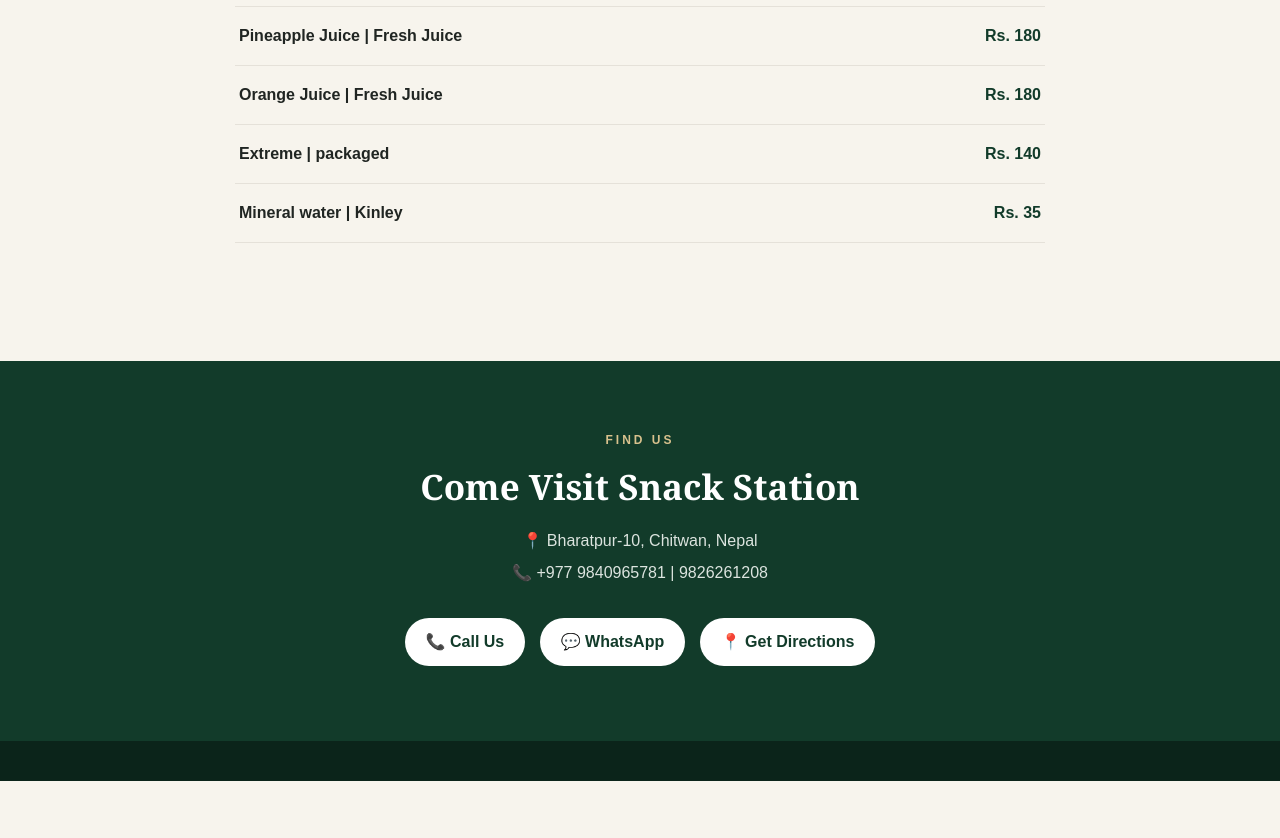
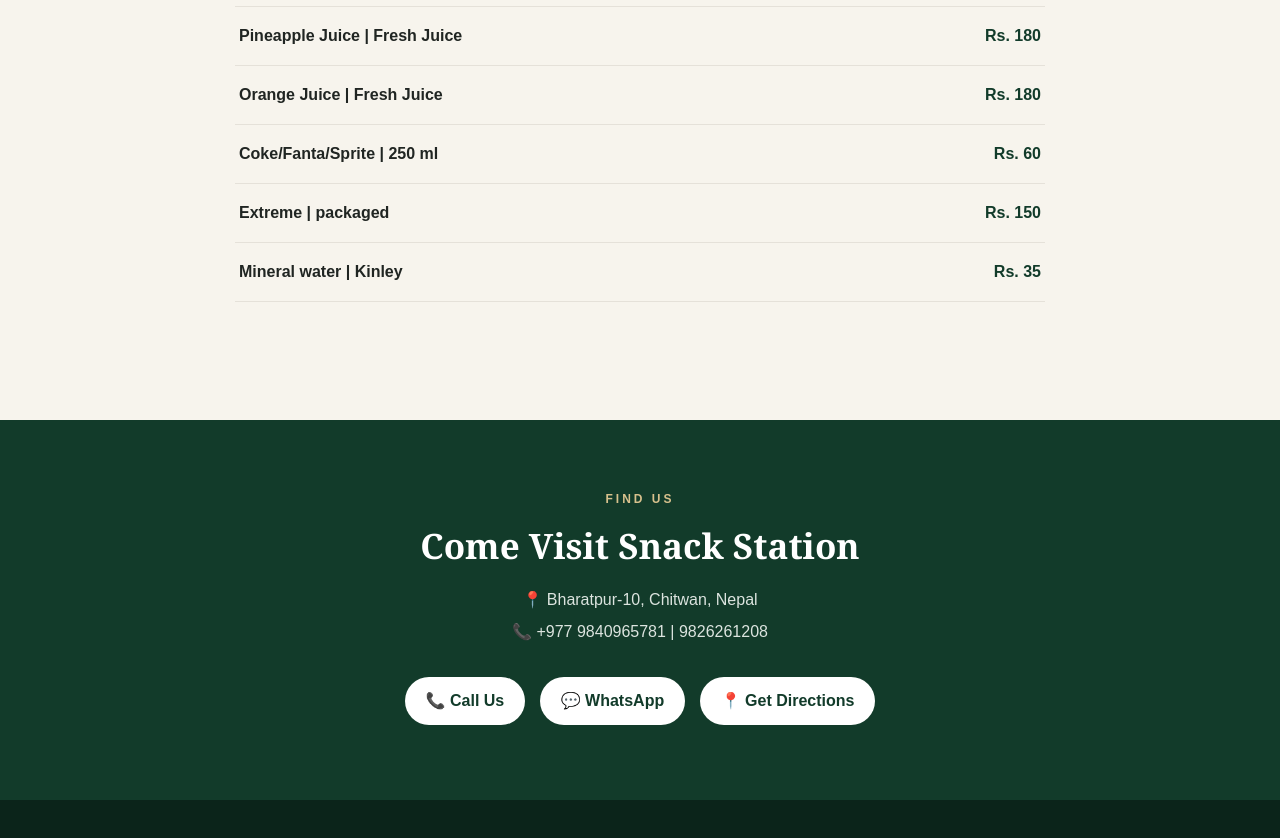
Before and after one commit to snackstation456-cell/Snack-station-menu-, a plain HTML site: page index.html in a window 1280 px wide. Shown: the part 2820-3658 px from the top of the page. Before the commit the page ends 3601 px from the top, so only its background shows below. Drawn offline with Linux system fonts and the light colour scheme.

Commit message:
Update index.html

```diff
--- a/index.html
+++ b/index.html
@@ -977,6 +977,19 @@ footer {
             </span>
         </div>
 
+        <div class="menu-item">
+            <div>
+                <span class="item-name">
+                    Coke/Fanta/Sprite | 250 ml
+                    </span>
+            </div>
+            <span class="item-price">
+                Rs. 60
+                </span>
+        </div>
+
+
+
 
         <div class="menu-item">
             <div>
@@ -985,7 +998,7 @@ footer {
                 </span>
             </div>
             <span class="item-price">
-                Rs. 140
+                Rs. 150
             </span>
         </div>
 
```
